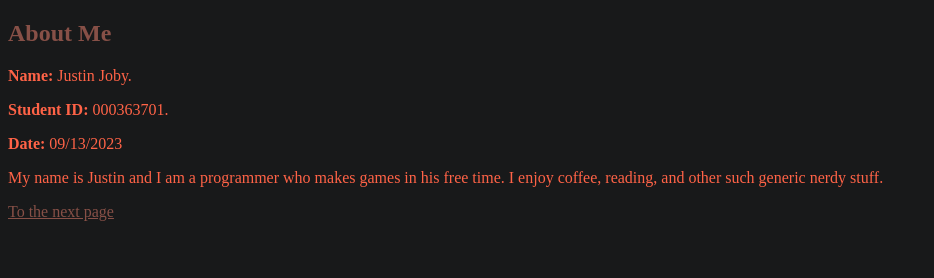
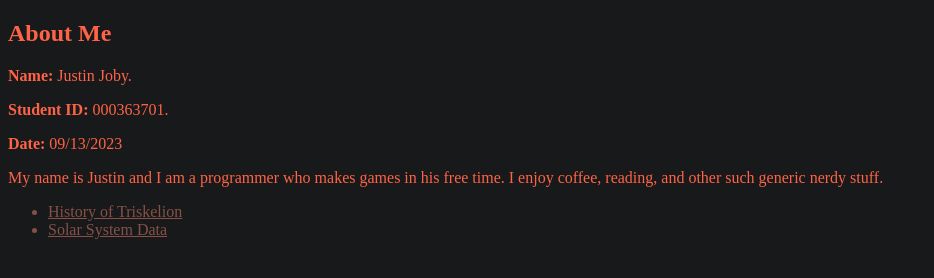
Before and after one commit to exothirteen/Exodus.github.io, a plain HTML site: page index.html in a window 1280 px wide. Shown: the whole page, without its empty margins (0-934 px from the left). Drawn offline with Linux system fonts and the light colour scheme.

Commit message:
Update index.html

```diff
--- a/index.html
+++ b/index.html
@@ -5,7 +5,7 @@
     </head>
     <body style="background-color:#18191a;">
         <heading>
-            <h2 style="color: rgb(135, 80, 71);">About Me</h2>
+            <h2 style="color: Tomato;";">About Me</h2>
         </heading>
         <main>
             <section>
@@ -16,7 +16,10 @@
             </section>
         </main>
         <nav>
-            <a href="second.html" style="color: rgb(135, 80, 71)">To the next page</a>
+            <ul style="color: rgb(135, 80, 71)">
+                <li><a href="second.html" style="color: rgb(135, 80, 71)">History of Triskelion</a></li>
+                <li><a href="third.html" style="color: rgb(135, 80, 71)">Solar System Data</a></li>
+            </ul>
         </nav>
     </body>
 </html>
```
